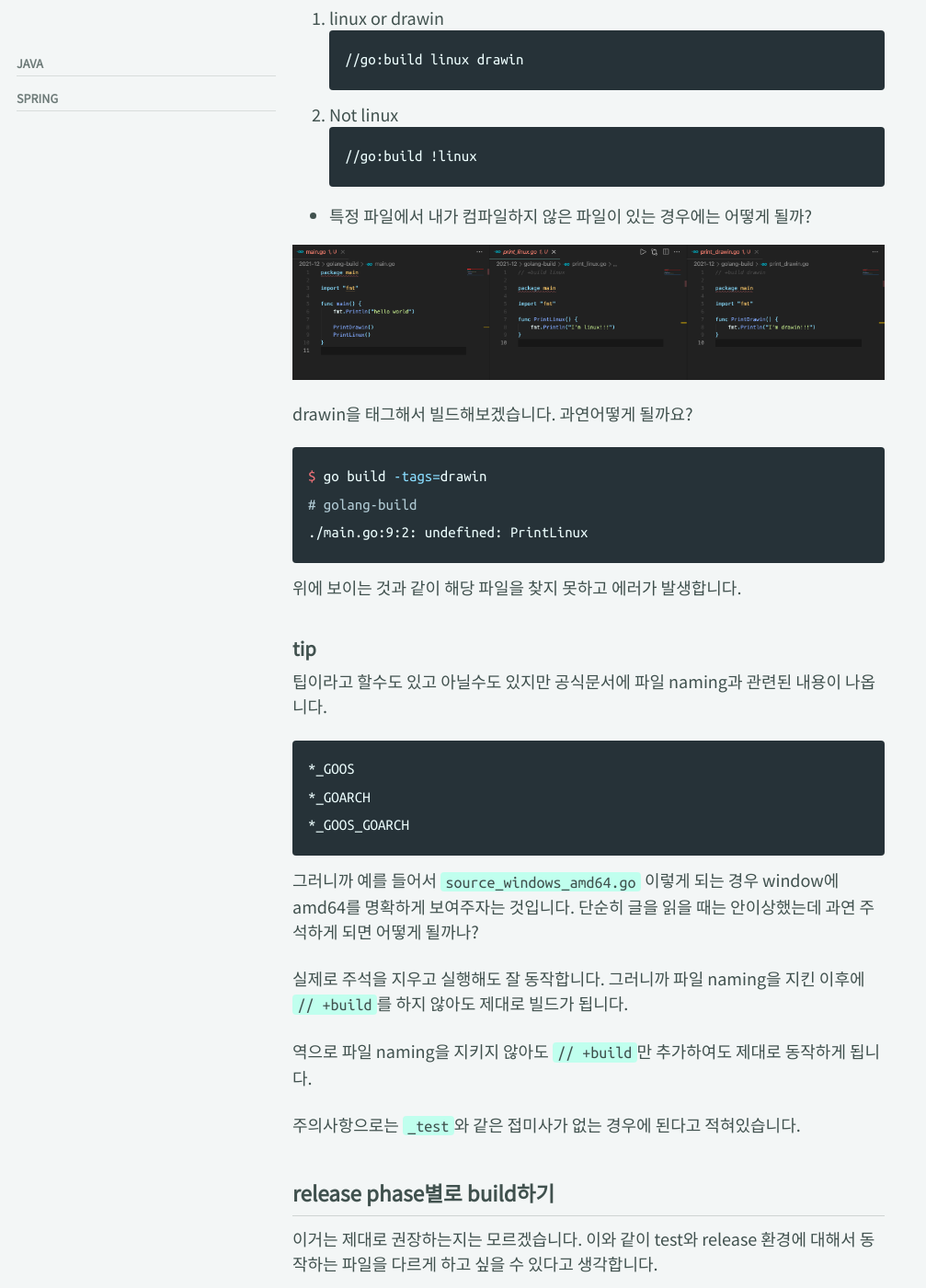
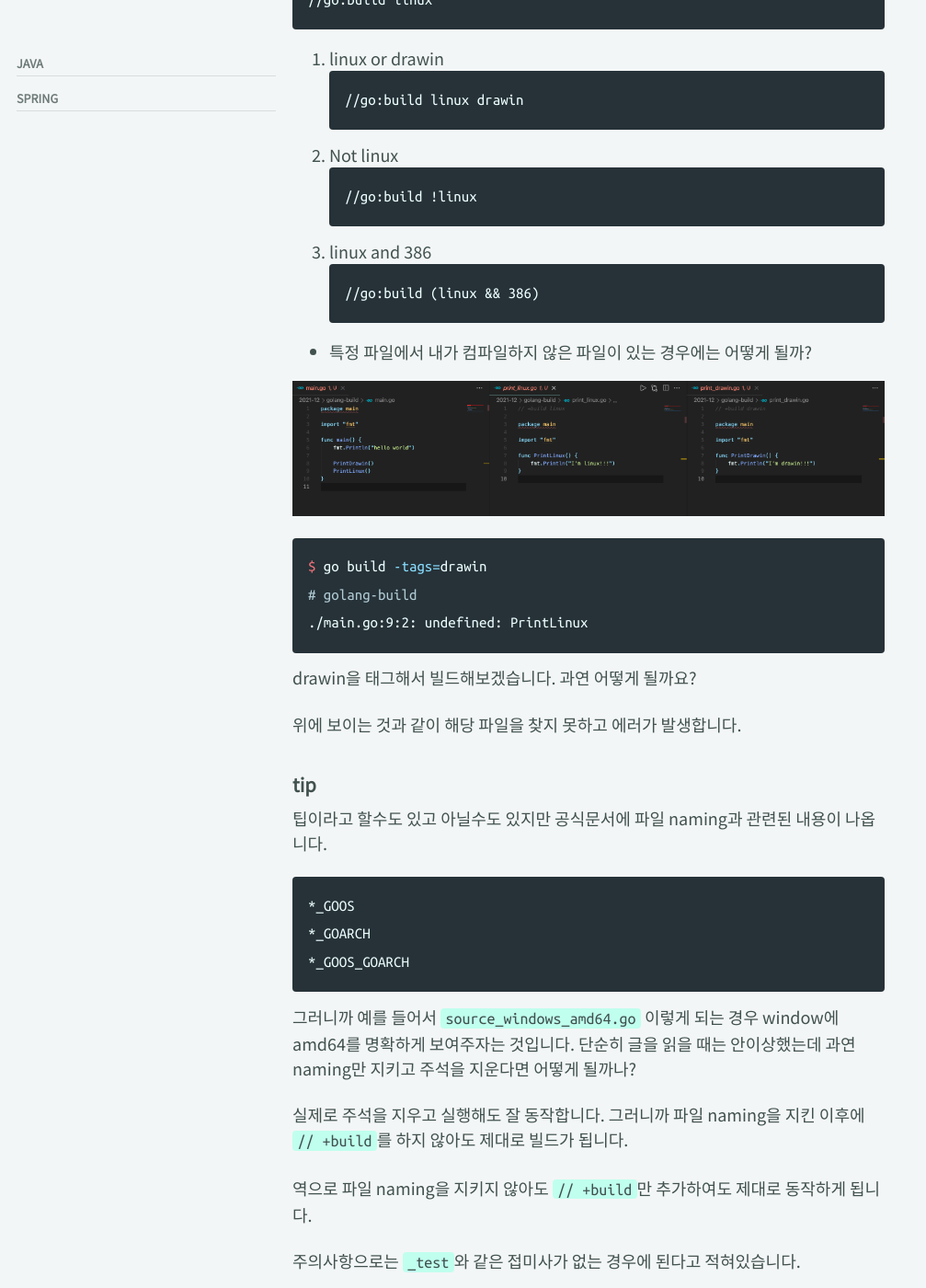
Before and after one commit to BaeJi77/BaeJi77.github.io, a Jekyll site: the page built from _posts/dev/golang/2021-12-05-golang-build-with-ostype.md, in a window 1280 px wide and 1400 px high, scrolled down 2541 px. Shown: the whole window at 92% size, without its empty margins (0-1007 px from the left). Built offline with Jekyll 4.4.1, drawn with Linux system fonts in a browser that asks for light colours; cached includes are drawn as plain includes; nearby versions of some CDN libraries; comment, search, counter and statistics services are not loaded; some of the changed text lies outside the part shown.

Commit message:
2021-12-05 golang build

````diff
--- a/_posts/dev/golang/2021-12-05-golang-build-with-ostype.md
+++ b/_posts/dev/golang/2021-12-05-golang-build-with-ostype.md
@@ -73,11 +73,8 @@ $ go build -tags=... xxxxx
 
 그렇다고 해서 1.17에서 두번째 방법을 지원하지 않는 것은 1.17버전에서도 저렇게 작성하는 것은 가능합니다.
 
-``` txtx
-//go:build lines
-
-The go command now understands //go:build lines and prefers them over // +build lines. The new syntax uses boolean expressions, just like Go, and should be less error-prone. As of this release, the new syntax is fully supported, and all Go files should be updated to have both forms with the same meaning. To aid in migration, gofmt now automatically synchronizes the two forms. For more details on the syntax and migration plan, see https://golang.org/design/draft-gobuild.
-```
+> //go:build lines
+> The go command now understands //go:build lines and prefers them over // +build lines. The new syntax uses boolean expressions, just like Go, and should be less error-prone. As of this release, the new syntax is fully supported, and all Go files should be updated to have both forms with the same meaning. To aid in migration, gofmt now automatically synchronizes the two forms. For more details on the syntax and migration plan, see https://golang.org/design/draft-gobuild.
 
 위에 내용은 1.17 릴리즈 노트에 나와있는 내용을 가져와봤습니다.
 
@@ -87,33 +84,32 @@ The go command now understands //go:build lines and prefers them over // +build
 
 ```
 //go:build linux
-
-...
----
-$ go build --tags=linux
 ```
-
 2. linux or drawin
 ```
 //go:build linux drawin
 ```
-
 3. Not linux
 ```
 //go:build !linux
 ```
+4. linux and 386
+```
+//go:build (linux && 386)
+```
+
 
 - 특정 파일에서 내가 컴파일하지 않은 파일이 있는 경우에는 어떻게 될까?
 
 ![](/assets/images/2021-12-05-golang-build/golang-build.png)
-
-drawin을 태그해서 빌드해보겠습니다. 과연어떻게 될까요?
 
 ``` bash
 $ go build -tags=drawin                                                                                                                              (imon/lens)
 # golang-build
 ./main.go:9:2: undefined: PrintLinux
 ```
+
+drawin을 태그해서 빌드해보겠습니다. 과연 어떻게 될까요?
 
 위에 보이는 것과 같이 해당 파일을 찾지 못하고 에러가 발생합니다.
 
@@ -127,7 +123,7 @@ $ go build -tags=drawin
 *_GOOS_GOARCH
 ```
 
-그러니까 예를 들어서 `source_windows_amd64.go` 이렇게 되는 경우 window에 amd64를 명확하게 보여주자는 것입니다. 단순히 글을 읽을 때는 안이상했는데 과연 주석하게 되면 어떻게 될까나?
+그러니까 예를 들어서 `source_windows_amd64.go` 이렇게 되는 경우 window에 amd64를 명확하게 보여주자는 것입니다. 단순히 글을 읽을 때는 안이상했는데 과연 naming만 지키고 주석을 지운다면 어떻게 될까나?
 
 실제로 주석을 지우고 실행해도 잘 동작합니다. 그러니까 파일 naming을 지킨 이후에 `// +build`를 하지 않아도 제대로 빌드가 됩니다.
 
````
Also changed, not shown: other parts of _posts/dev/golang/2021-12-05-golang-build-with-ostype.md (+3 -1 lines).
